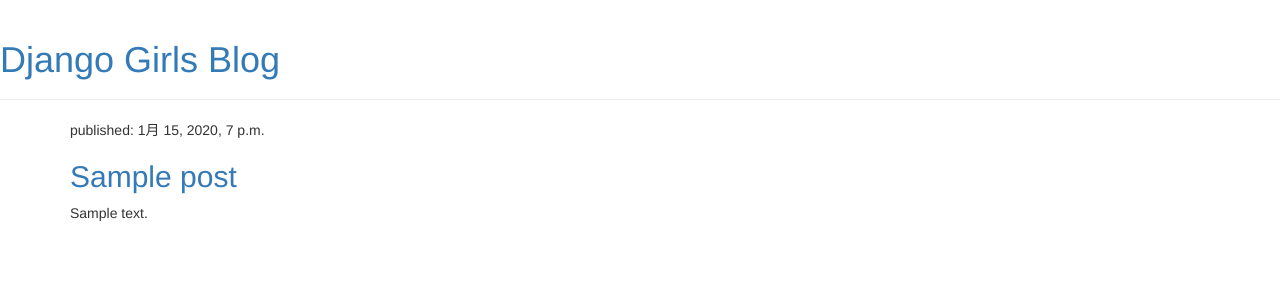
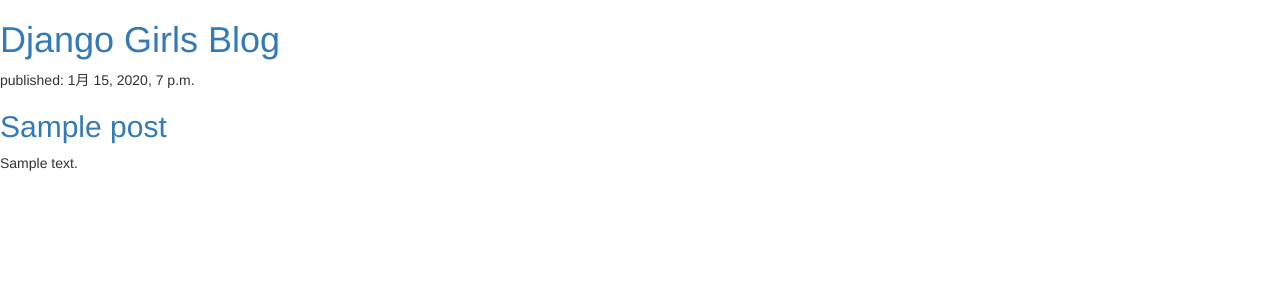
Before and after one commit to pythonthm/my-first-blog, a Django app: page / in a window 1280 px wide. Shown: the top 300 px of the page. Run offline with Django 3.2, Linux system fonts and the light colour scheme; tables that the repository leaves empty hold one stand-in row (values such as "Sample post"); some libraries are stand-ins or nearby versions.

Commit message:
changed the html for the site

```diff
--- a/blog/templates/blog/post_list.html
+++ b/blog/templates/blog/post_list.html
@@ -4,29 +4,19 @@
         <title>Django Girls blog</title>
         <link rel="stylesheet" href="//maxcdn.bootstrapcdn.com/bootstrap/3.2.0/css/bootstrap.min.css">
         <link rel="stylesheet" href="//maxcdn.bootstrapcdn.com/bootstrap/3.2.0/css/bootstrap-theme.min.css">
-        <link href="//fonts.googleapis.com/css?family=Lobster&subset=latin,latin-ext" rel="stylesheet" type="text/css">
         <link rel="stylesheet" href="{% static 'css/blog.css' %}">
-
     </head>
     <body>
-    <div class="page-header">
+        <div>
             <h1><a href="/">Django Girls Blog</a></h1>
         </div>
 
-    <div class="content container">
-        <div class="row">
-            <div class="col-md-8">
         {% for post in posts %}
-                    <div class="post">
-                        <div class="date">
+            <div>
                 <p>published: {{ post.published_date }}</p>
-                        </div>
                 <h2><a href="">{{ post.title }}</a></h2>
                 <p>{{ post.text|linebreaksbr }}</p>
             </div>
         {% endfor %}
-            </div>
-        </div>
-    </div>
-    <body/>
+    </body>
 </html>
```
Lines whose indentation alone changed are shown as unchanged.
